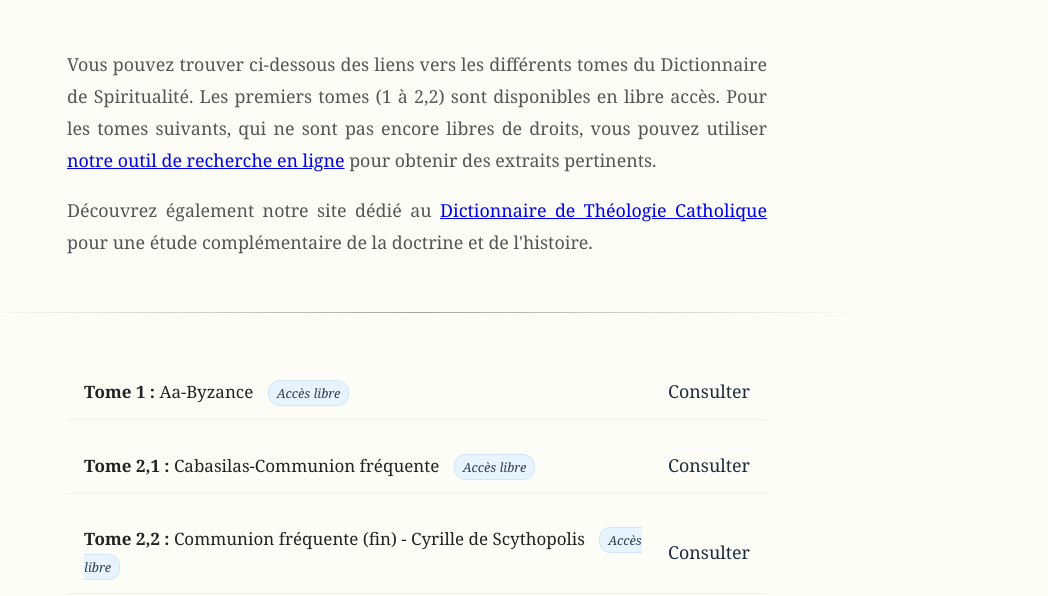
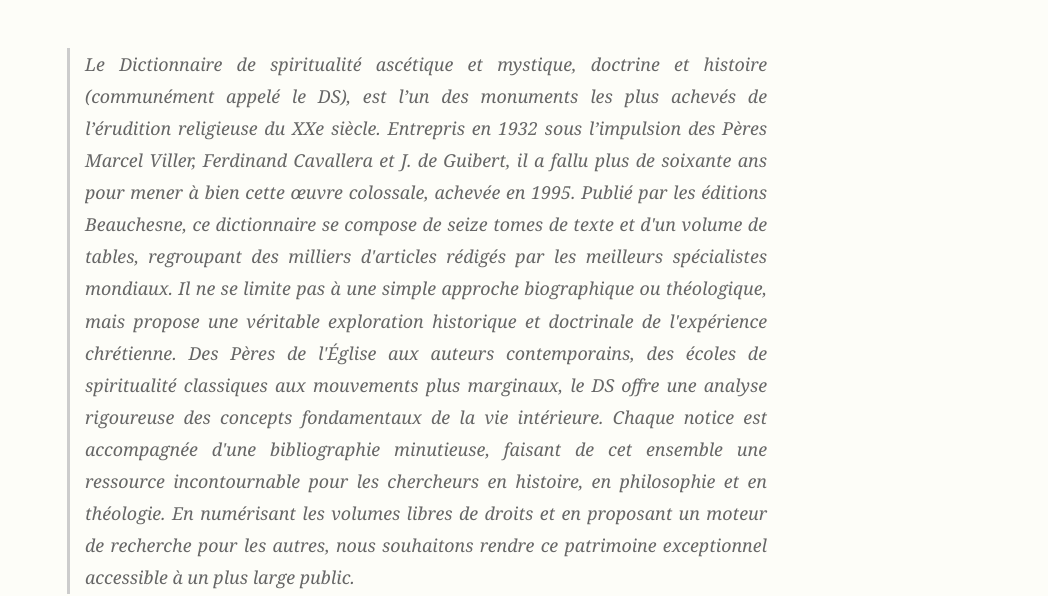
Before and after one commit to dictionnaireS/Spiritualite, a plain HTML site: page index.html in a window 1280 px wide. Shown: the part 225-821 px from the top of the page, without its empty margins (223-1271 px from the left). Drawn offline with Linux system fonts and the light colour scheme.

Commit message:
Add files via upload

```diff
--- a/index.html
+++ b/index.html
@@ -220,6 +220,22 @@
     <h2>Ascétique et mystique. Doctrine et histoire.</h2>
 
     <div class="intro-text">
+        <p
+            style="font-style: italic; color: #666; border-left: 3px solid #ccc; padding-left: 15px; margin-bottom: 2em; text-align: justify;">
+            Le Dictionnaire de spiritualité ascétique et mystique, doctrine et histoire (communément appelé le DS), est
+            l’un des monuments les plus achevés de l’érudition religieuse du XXe siècle. Entrepris en 1932 sous
+            l’impulsion des Pères Marcel Viller, Ferdinand Cavallera et J. de Guibert, il a fallu plus de soixante ans
+            pour mener à bien cette œuvre colossale, achevée en 1995. Publié par les éditions Beauchesne, ce
+            dictionnaire se compose de seize tomes de texte et d'un volume de tables, regroupant des milliers d'articles
+            rédigés par les meilleurs spécialistes mondiaux. Il ne se limite pas à une simple approche biographique ou
+            théologique, mais propose une véritable exploration historique et doctrinale de l'expérience chrétienne. Des
+            Pères de l'Église aux auteurs contemporains, des écoles de spiritualité classiques aux mouvements plus
+            marginaux, le DS offre une analyse rigoureuse des concepts fondamentaux de la vie intérieure. Chaque notice
+            est accompagnée d'une bibliographie minutieuse, faisant de cet ensemble une ressource incontournable pour
+            les chercheurs en histoire, en philosophie et en théologie. En numérisant les volumes libres de droits et en
+            proposant un moteur de recherche pour les autres, nous souhaitons rendre ce patrimoine exceptionnel
+            accessible à un plus large public.
+        </p>
         <p>Vous pouvez trouver ci-dessous des liens vers les différents tomes du Dictionnaire de Spiritualité. Les
             premiers tomes (1 à 2,2) sont disponibles en libre accès. Pour les tomes suivants, qui ne sont pas encore
             libres de droits, vous pouvez utiliser <a href="https://gildasr-ds.hf.space" target="_blank">notre outil de
```
Also changed, not shown: sitemap.xml (+10 -6 lines), robots.txt.
